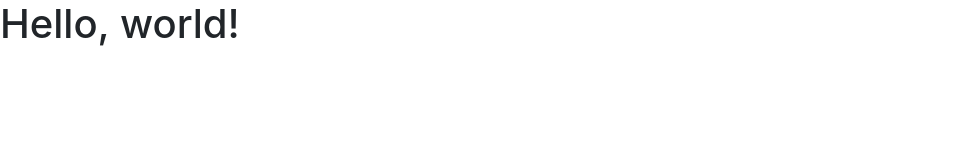
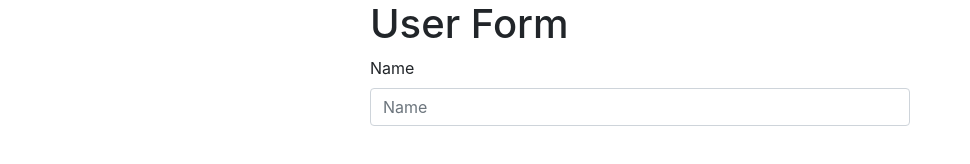
Before and after one commit to Johnnycool22/User-Form, a plain HTML site: page index.html in a window 1280 px wide. Shown: the whole page, without its empty margins (0-970 px from the left). Drawn offline with nearby package versions, Linux system fonts and the light colour scheme.

Commit message:
form input UI created

```diff
--- a/index.html
+++ b/index.html
@@ -11,12 +11,28 @@
     <title>Hello, world!</title>
   </head>
   <body>
-    <h1>Hello, world!</h1>
+    <div class="container">
+      <div class="row">
+        <div class="col-md-6 mx-auto">
+          <h1>User Form</h1>
+          <form>
+            <div class="form-group">
+              <label>Name</label>
+              <input type="text" class="form-control" id="name" placeholder="Name">
+              <div class="invalid-feedback">
+                Name must be between 2 and 10 charactors
+              </div>
+            </div>
+          </form>
+        </div>
+      </div>
+    </div>
 
     <!-- Optional JavaScript -->
     <!-- jQuery first, then Popper.js, then Bootstrap JS -->
     <script src="https://code.jquery.com/jquery-3.4.1.slim.min.js" integrity="sha384-J6qa4849blE2+poT4WnyKhv5vZF5SrPo0iEjwBvKU7imGFAV0wwj1yYfoRSJoZ+n" crossorigin="anonymous"></script>
     <script src="https://cdn.jsdelivr.net/npm/popper.js@1.16.0/dist/umd/popper.min.js" integrity="sha384-Q6E9RHvbIyZFJoft+2mJbHaEWldlvI9IOYy5n3zV9zzTtmI3UksdQRVvoxMfooAo" crossorigin="anonymous"></script>
     <script src="https://stackpath.bootstrapcdn.com/bootstrap/4.4.1/js/bootstrap.min.js" integrity="sha384-wfSDF2E50Y2D1uUdj0O3uMBJnjuUD4Ih7YwaYd1iqfktj0Uod8GCExl3Og8ifwB6" crossorigin="anonymous"></script>
+    <script src="app.js"></script>
   </body>
 </html>
```
Also changed, not shown: app.js (added).
